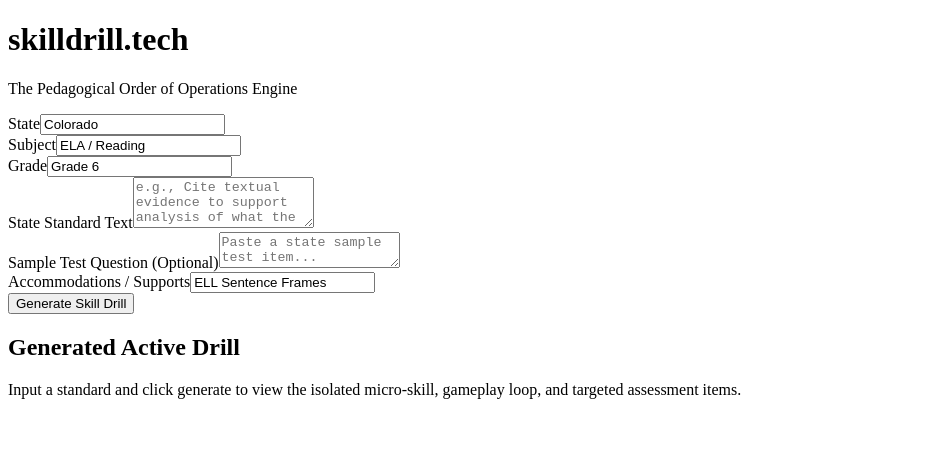
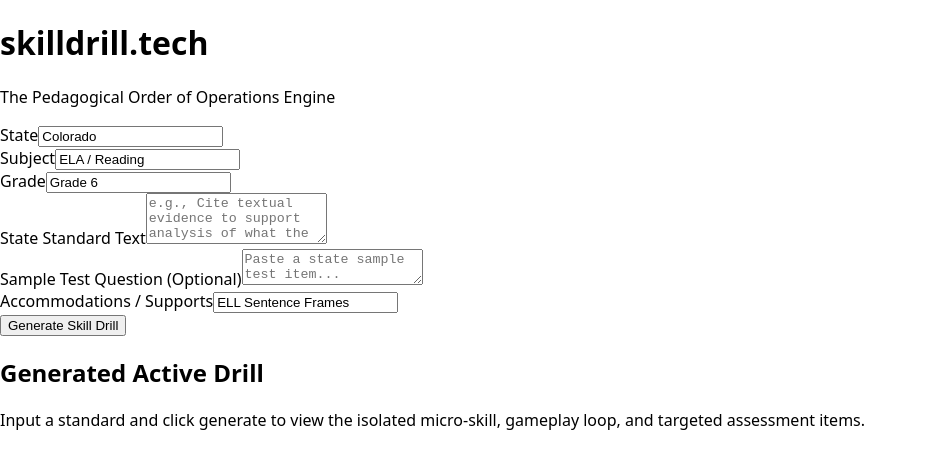
Before and after one commit to impliednarrative/skilldrill, a Next.js app: page / in a window 1280 px wide. Shown: the top 468 px of the page, without its empty margins (0-927 px from the left). Built offline with nearby package versions, Linux system fonts and the light colour scheme.

Commit message:
Add root layout file

```diff
--- /dev/null
+++ b/app/layout.tsx
@@ -0,0 +1,18 @@
+export const metadata = {
+  title: 'SkillDrill',
+  description: 'Deconstruct state standards into actionable micro-skills and gameplay loops.',
+}
+
+export default function RootLayout({
+  children,
+}: {
+  children: React.ReactNode
+}) {
+  return (
+    <html lang="en">
+      <body style={{ margin: 0, fontFamily: 'system-ui, sans-serif' }}>
+        {children}
+      </body>
+    </html>
+  )
+}
```
